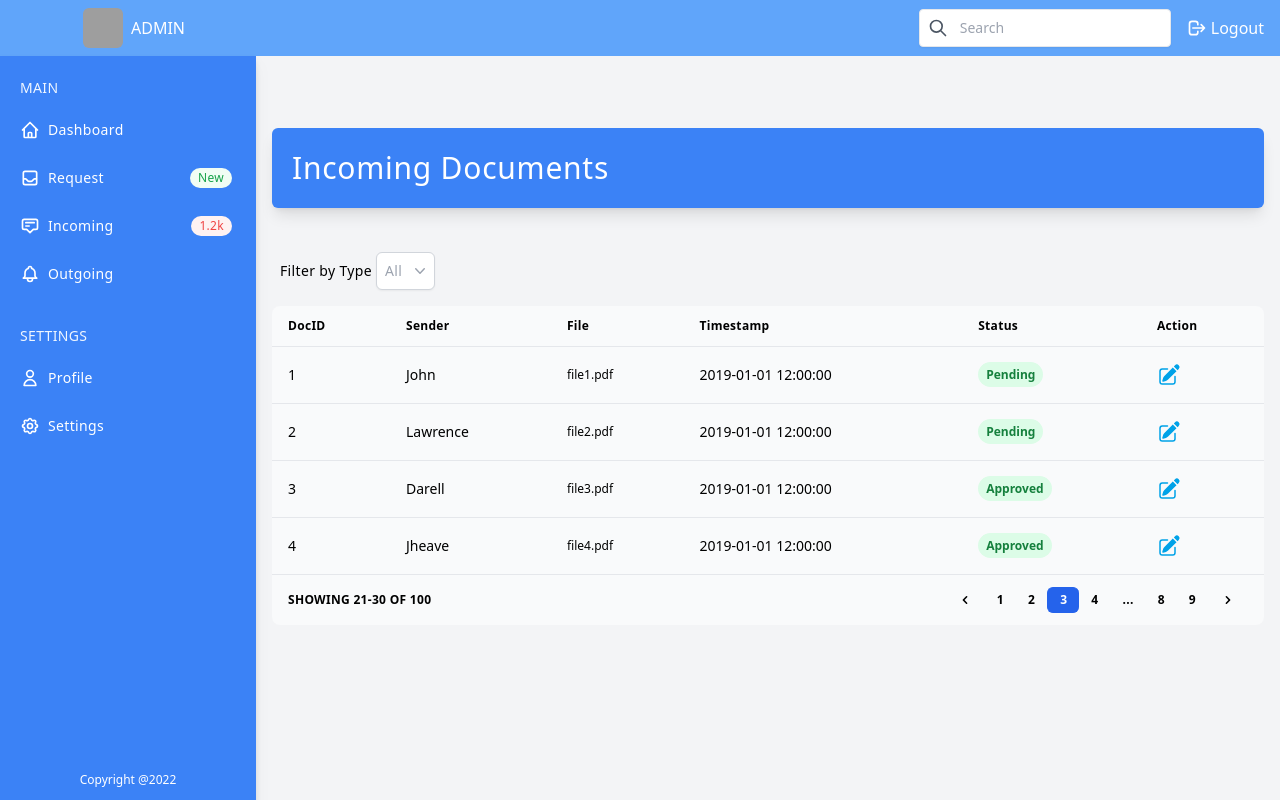
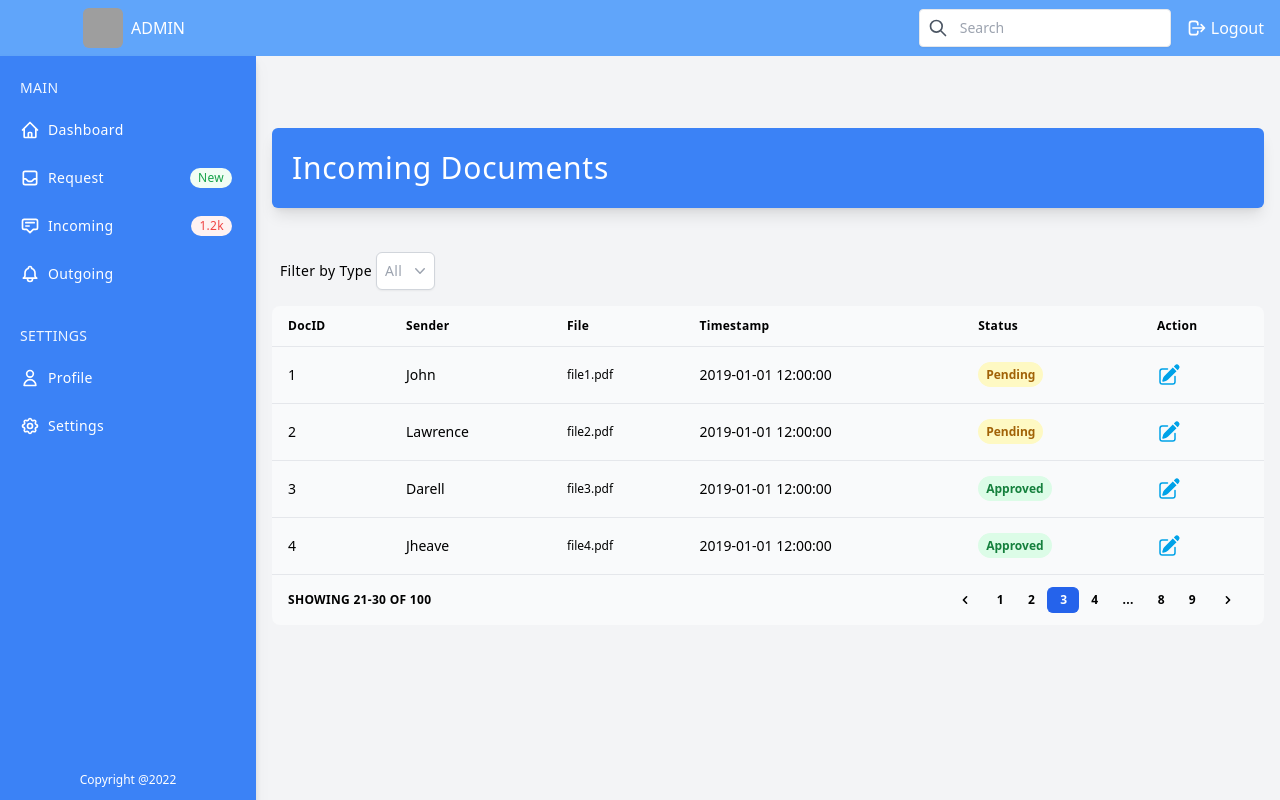
Before and after one commit to jheavejimenez/book-keeping, a React (Create React App) app: page /incoming in a window 1280 px wide. Built offline with nearby package versions, Linux system fonts and the light colour scheme; no server answers; data requests are answered from the project's data file; grey boxes are pictures that could not be loaded; what tailwindcss-font-inter would draw is missing.

Commit message:
fix color in status

```diff
--- a/src/components/Table/TableRow.jsx
+++ b/src/components/Table/TableRow.jsx
@@ -1,6 +1,25 @@
 import React from "react";
 
-function TableRow({DocID, SenderName, fileName, timeStamp, status}) {
+function TableRow({ DocID, SenderName, fileName, timeStamp, status }) {
+    let colors;
+
+    switch (status) {
+        case "Pending":
+            colors = "text-yellow-700 bg-yellow-100";
+            break;
+        case "Approved":
+            colors = "text-green-700 bg-green-100";
+            break;
+        case "In Progress":
+            colors = "text-blue-700 bg-blue-100";
+            break;
+        case "New":
+            colors = "text-red-700 bg-red-100";
+            break;
+        default:
+            colors = "text-gray-700 bg-gray-100";
+    }
+
     return (
         <tr className={"bg-gray-50 hover:bg-gray-300 text-black"}>
             <td className={"px-4 py-3 text-sm"}>{DocID}</td>
@@ -8,15 +27,17 @@ function TableRow({DocID, SenderName, fileName, timeStamp, status}) {
             <td className={"px-4 py-3 text-xs"}>{fileName}</td>
             <td className={"px-4 py-3 text-sm"}>{timeStamp}</td>
             <td className={"px-4 py-3 text-xs"}>
-                <span className={"px-2 py-1 font-semibold leading-tight " +
-                    "text-green-700 bg-green-100 rounded-full "
-                }>{status}</span>
+                <span className={`px-2 py-1 font-semibold leading-tight ${colors} rounded-full`}>
+                    {status}
+                </span>
             </td>
-            <td  className={"flex justify-center items-center w-14 h-14 transition-all duration-300 transform group-hover:rotate-12"}>
-            <svg xmlns="http://www.w3.org/2000/svg" viewBox="0 0 24 24" fill="#00A2E8" class="w-6 h-6">
-                  <path d="M21.731 2.269a2.625 2.625 0 00-3.712 0l-1.157 1.157 3.712 3.712 1.157-1.157a2.625 2.625 0 000-3.712zM19.513 8.199l-3.712-3.712-8.4 8.4a5.25 5.25 0 00-1.32 2.214l-.8 2.685a.75.75 0 00.933.933l2.685-.8a5.25 5.25 0 002.214-1.32l8.4-8.4z" />
-                  <path d="M5.25 5.25a3 3 0 00-3 3v10.5a3 3 0 003 3h10.5a3 3 0 003-3V13.5a.75.75 0 00-1.5 0v5.25a1.5 1.5 0 01-1.5 1.5H5.25a1.5 1.5 0 01-1.5-1.5V8.25a1.5 1.5 0 011.5-1.5h5.25a.75.75 0 000-1.5H5.25z" />
-            </svg>
+            <td className={"flex justify-center items-center w-14 h-14 transition-all duration-300 transform group-hover:rotate-12"}>
+                <svg xmlns="http://www.w3.org/2000/svg" viewBox="0 0 24 24" fill="#00A2E8" class="w-6 h-6">
+                    <path
+                        d="M21.731 2.269a2.625 2.625 0 00-3.712 0l-1.157 1.157 3.712 3.712 1.157-1.157a2.625 2.625 0 000-3.712zM19.513 8.199l-3.712-3.712-8.4 8.4a5.25 5.25 0 00-1.32 2.214l-.8 2.685a.75.75 0 00.933.933l2.685-.8a5.25 5.25 0 002.214-1.32l8.4-8.4z" />
+                    <path
+                        d="M5.25 5.25a3 3 0 00-3 3v10.5a3 3 0 003 3h10.5a3 3 0 003-3V13.5a.75.75 0 00-1.5 0v5.25a1.5 1.5 0 01-1.5 1.5H5.25a1.5 1.5 0 01-1.5-1.5V8.25a1.5 1.5 0 011.5-1.5h5.25a.75.75 0 000-1.5H5.25z" />
+                </svg>
             </td>
 
         </tr>
--- a/src/pages/Auth/Login.jsx
+++ b/src/pages/Auth/Login.jsx
@@ -50,8 +50,8 @@ function Login() {
                                 <div className={"mt-4"}>
                                     <div>
                                         <Input
-                                            placeHolder={"Username"}
-                                            type={"text"}
+                                            placeHolder={"Email"}
+                                            type={"email"}
                                             value={email}
                                             onChange={(e) => setEmail(e.target.value)}
                                         />
```
